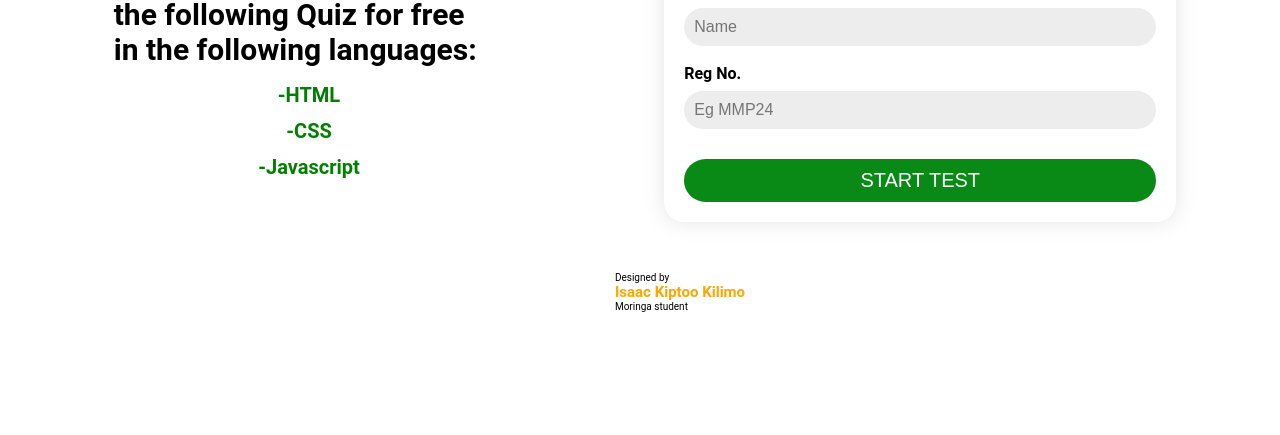
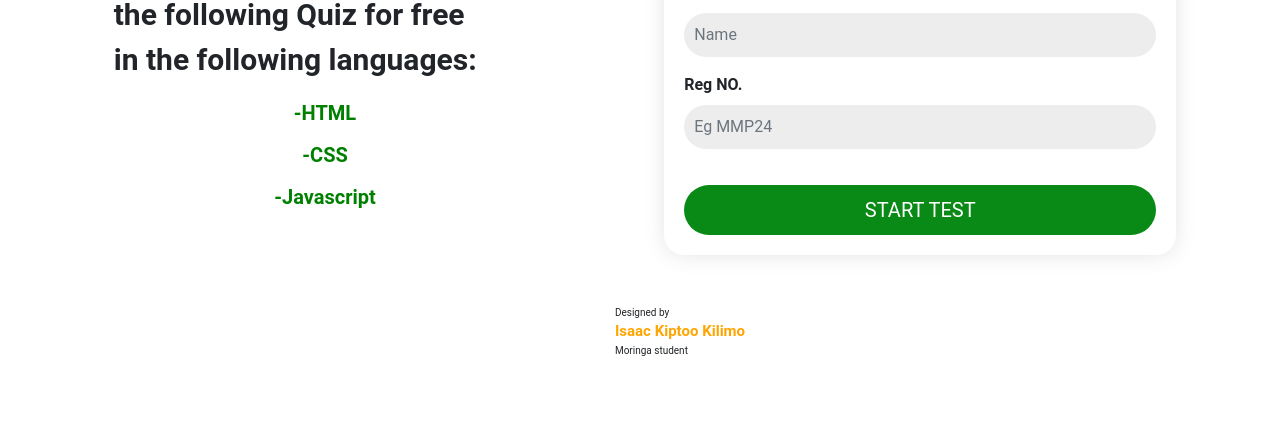
Before and after one commit to Isaac-kiptoo-kilimo/Moringa-independent-project-week3, a plain HTML site: page index.html in a window 1280 px wide. Shown: the part 365-800 px from the top of the page. Drawn offline with nearby package versions, Linux system fonts and the light colour scheme.

Commit message:
feature:login form-usage of  bootstrap

```diff
--- a/css/style.css
+++ b/css/style.css
@@ -86,13 +86,15 @@ body{
 	align-items: center;
 }
 
-.form-holder{
+#login-form{
 	width: 40%;
 	padding: 20px;
 	box-shadow: var(--box-shadow);
 	border-radius: 20px;
 }
-
+#login-form .common-btn{
+	width: 100%;
+}
 .form-holder h2{
 	text-align:  center;
 }
@@ -108,7 +110,7 @@ body{
 	font-size: 16px;
 }
 
-.input-holder input {
+.mb-3 input {
 	outline: none;
 	border-radius: 50px;
 	padding: 10px;
@@ -317,8 +319,6 @@ body{
 
 @media screen and (max-width:768px){
 	.header{
-		/* padding: 0 6px; */
-		/* margin: 10px; */
 		margin-right: 15px;
 		margin-left: 3px;
 		width: 100%;
--- a/index.html
+++ b/index.html
@@ -1,11 +1,15 @@
 <!DOCTYPE html>
 <html>
+
 <head>
 	<meta charset="utf-8">
 	<meta name="viewport" content="width=device-width, initial-scale=1">
 	<title>QUIZZ BOARD</title>
+	<link href="https://cdn.jsdelivr.net/npm/bootstrap@5.1.3/dist/css/bootstrap.min.css" rel="stylesheet"
+		integrity="sha384-1BmE4kWBq78iYhFldvKuhfTAU6auU8tT94WrHftjDbrCEXSU1oBoqyl2QvZ6jIW3" crossorigin="anonymous">
 	<link rel="stylesheet" type="text/css" href="css/style.css">
 </head>
+
 <body>
 
 	<div class="header">
@@ -21,26 +25,20 @@
 				<li>-Javascript</li>
 			</ul>
 		</div>
-		<div class="form-holder">
+		<form id="login-form">
 			<h2>Enter your details to start test</h2>
-			<form id="login-form">
-				<div class="input-holder">
-					<label for="name"><strong>Name</strong></label>
-					<input type="text" name="name" id="name" placeholder="Name" required>
+
+			<div class="mb-3">
+				<label for="name" class="form-label"><strong> Name</strong></label>
+				<input type="text" class="form-control" id="name"  placeholder="Name" aria-describedby="emailHelp">
 			</div>
-				<div class="input-holder">
-					<label for="regno"><strong>Reg No.</strong></label>
-					<input type="text" name="regno" id="regNo" placeholder="Eg MMP24" required>
+			<div class="mb-3">
+				<label for="regNo" class="form-label"> <strong>Reg NO.</strong> </label>
+				<input type="text" class="form-control" id="regNo" placeholder="Eg MMP24">
 			</div>
-
-				<div class="input-holder">
-					<button class="common-btn">START TEST</button>
-				</div>
+			<button type="submit" class="common-btn">START TEST</button>
 		</form>
 	</div>
-
-	</div>
-
 
 	<div class="results d-none" id="results-holder">
 		<div class="results-left">
@@ -88,7 +86,7 @@
 
 					<div class="text-holder score">
 						<p><strong>Score</strong></p>
-						<p ><span class="score-txt">0</span>/20</p>
+						<p><span class="score-txt">0</span>/20</p>
 					</div>
 
 				</div>
@@ -113,7 +111,7 @@
 					<!-- Div to hold questions -->
 				</div>
 				<div class="input-holder submit">
-					<button class="common-btn continue-btn" >SUBMIT</button>
+					<button class="common-btn continue-btn">SUBMIT</button>
 				</div>
 			</form>
 		</div>
@@ -152,9 +150,11 @@
 
 	<script src="js/elementselection.js"></script>
 	<script src="js/login.js"></script>
+	<script src="https://ajax.googleapis.com/ajax/libs/jquery/3.5.1/jquery.min.js"></script>
 	<script src="js/index.js"></script>
 	<script src="js/questions.js"></script>
 	<script src="js/blocklistswitcher.js"></script>
 	<script src="js/results.js"></script>
 </body>
+
 </html>
```
Lines whose indentation alone changed are shown as unchanged.
